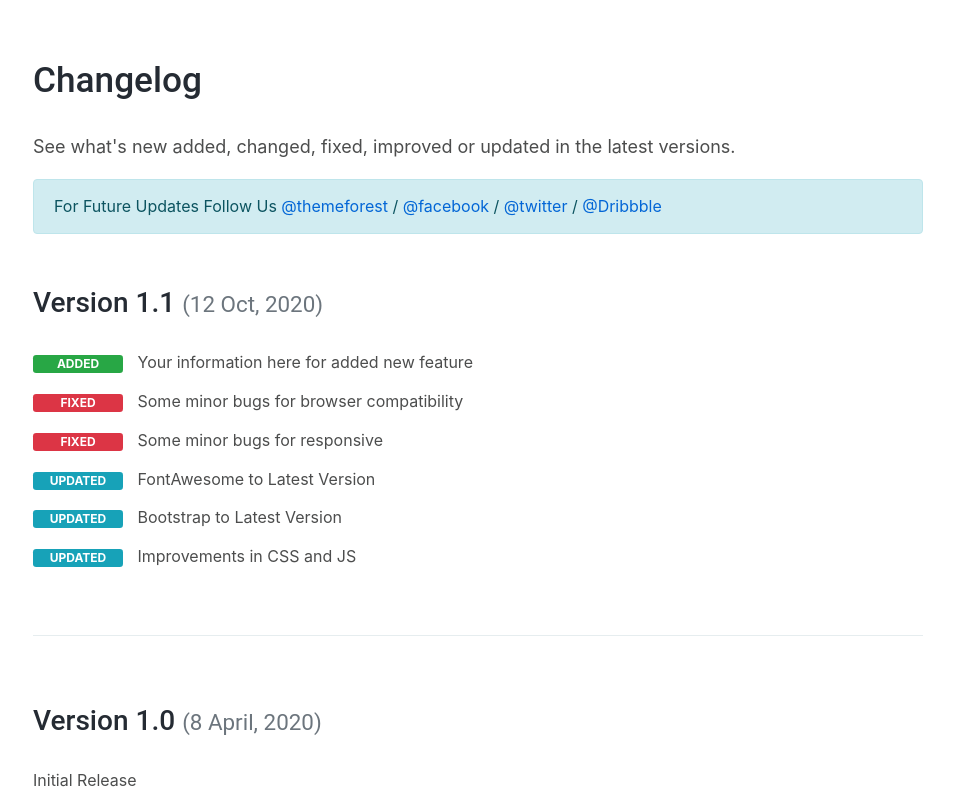
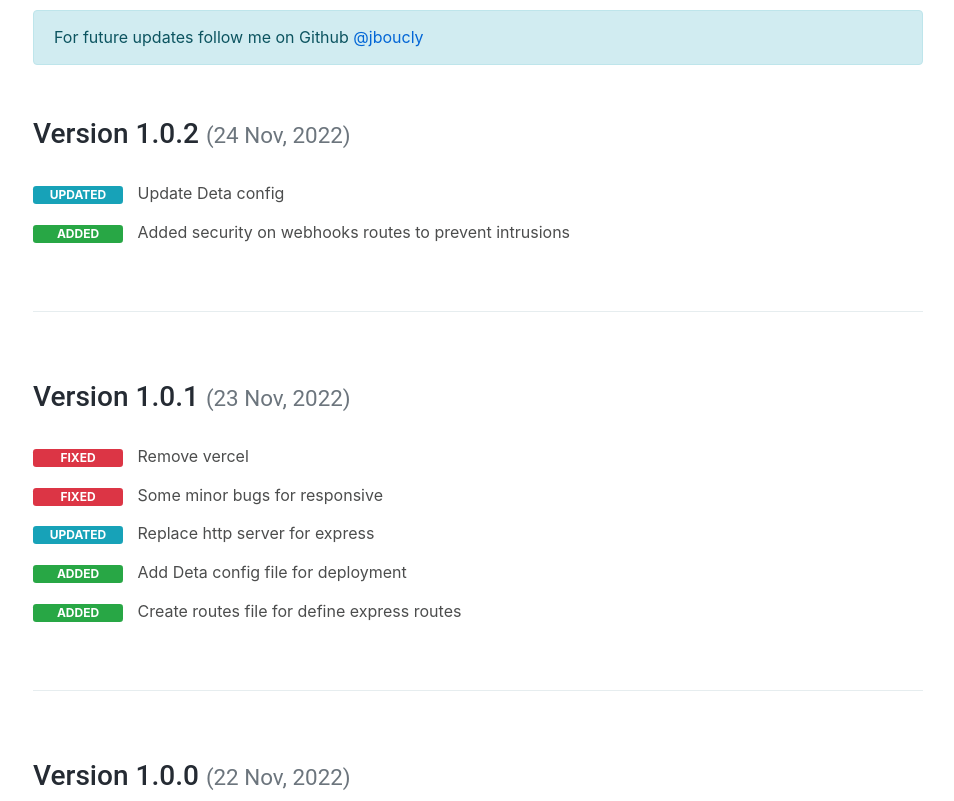
Before and after one commit to jboucly/slack-github-action, a website with bundled scripts: page src/public/pages/home.html in a window 1280 px wide. Shown: the part 4180-4981 px from the top of the page, without its empty margins (292-1246 px from the left). Built offline with nearby package versions, Linux system fonts and the light colour scheme.

Commit message:
feat(page):: Update changelog of home page

```diff
--- a/src/public/pages/home.html
+++ b/src/public/pages/home.html
@@ -267,20 +267,14 @@
 
                         <hr class="divider" />
 
-                        <!-- Logo Settings
-		============================ -->
+                        <!-- Logo Settings -->
                         <section id="idocs_logo_settings">
                             <h2>Logo Settings</h2>
                             <p>The Logo Container can be found in the Header Container - <code>&lt;header&gt;</code></p>
-                            <pre><code class="html">&lt;!-- Logo --&gt;
-&lt;a class=&quot;logo ml-3 ml-md-0&quot; href=&quot;index.html&quot; title=&quot;iDocs&quot;&gt;
-   &lt;img src=&quot;images/logo-light.png&quot; alt=&quot;iDocs&quot;/&gt;
-&lt;/a&gt;
-&lt;!-- Logo End --&gt;
-</code></pre>
                         </section>
 
                         <hr class="divider" />
+
                         <!-- Support -->
                         <section id="idocs_support">
                             <h2>Support</h2>
@@ -328,34 +322,32 @@
                                 See what's new added, changed, fixed, improved or updated in the latest versions.
                             </p>
                             <p class="alert alert-info mb-5">
-                                For Future Updates Follow Us
-                                <a target="_blank" href="http://themeforest.net/user/harnishdesign?ref=HarnishDesign"
-                                    >@themeforest</a
-                                >
-                                / <a target="_blank" href="http://facebook.com/harnishdesign">@facebook</a> /
-                                <a target="_blank" href="http://twitter.com/harnishdesign">@twitter</a> /
-                                <a target="_blank" href="https://dribbble.com/harnishdesign">@Dribbble</a>
+                                For future updates follow me on Github
+                                <a target="_blank" href="https://github.com/jboucly">
+                                    @jboucly
+                                </a>
                             </p>
 
-                            <h3 id="v1-1">Version 1.1 <small class="text-muted">(12 Oct, 2020)</small></h3>
+                            <h3 id="v1-1">Version 1.0.2 <small class="text-muted">(24 Nov, 2022)</small></h3>
                             <ul class="changelog">
-                                <li>
-                                    <span class="badge badge-success">Added</span> Your information here for added new
-                                    feature
-                                </li>
-                                <li>
-                                    <span class="badge badge-danger">Fixed</span> Some minor bugs for browser
-                                    compatibility
-                                </li>
-                                <li><span class="badge badge-danger">Fixed</span> Some minor bugs for responsive</li>
-                                <li><span class="badge badge-info">Updated</span> FontAwesome to Latest Version</li>
-                                <li><span class="badge badge-info">Updated</span> Bootstrap to Latest Version</li>
-                                <li><span class="badge badge-info">Updated</span> Improvements in CSS and JS</li>
+                                <li><span class="badge badge-info">Updated</span>  Update Deta config</li>
+                                <li><span class="badge badge-success">Added</span> Added security on webhooks routes to prevent intrusions</li>
                             </ul>
 
                             <hr class="divider" />
 
-                            <h3 id="v1-0">Version 1.0 <small class="text-muted">(8 April, 2020)</small></h3>
+                            <h3 id="v1-1">Version 1.0.1 <small class="text-muted">(23 Nov, 2022)</small></h3>
+                            <ul class="changelog">
+                                <li><span class="badge badge-danger">Fixed</span> Remove vercel</li>
+                                <li><span class="badge badge-danger">Fixed</span> Some minor bugs for responsive</li>
+                                <li><span class="badge badge-info">Updated</span> Replace http server for express</li>
+                                <li><span class="badge badge-success">Added</span> Add Deta config file for deployment</li>
+                                <li><span class="badge badge-success">Added</span> Create routes file for define express routes</li>
+                            </ul>
+
+                            <hr class="divider" />
+
+                            <h3 id="v1-0">Version 1.0.0 <small class="text-muted">(22 Nov, 2022)</small></h3>
                             <p>Initial Release</p>
                         </section>
                     </div>
```
